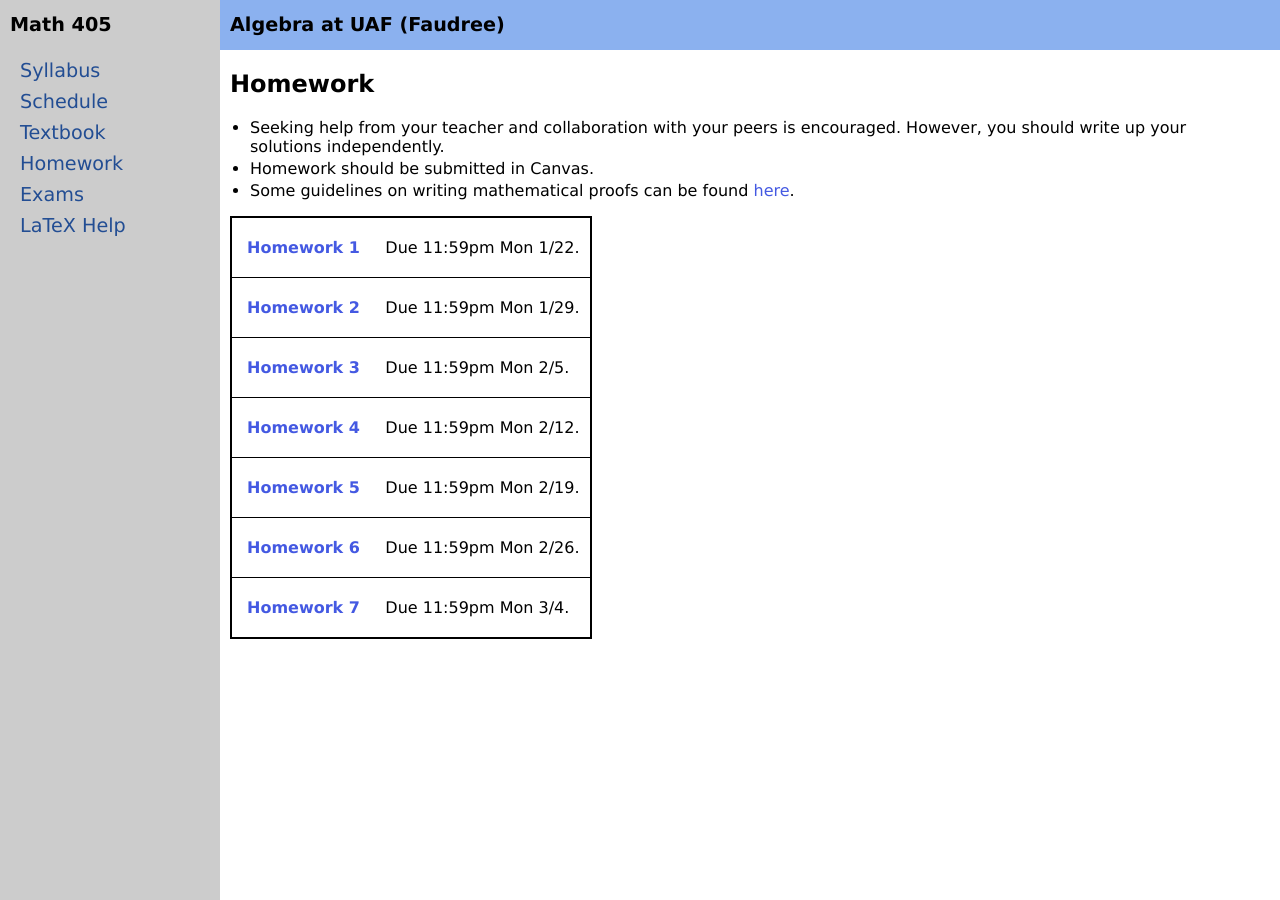
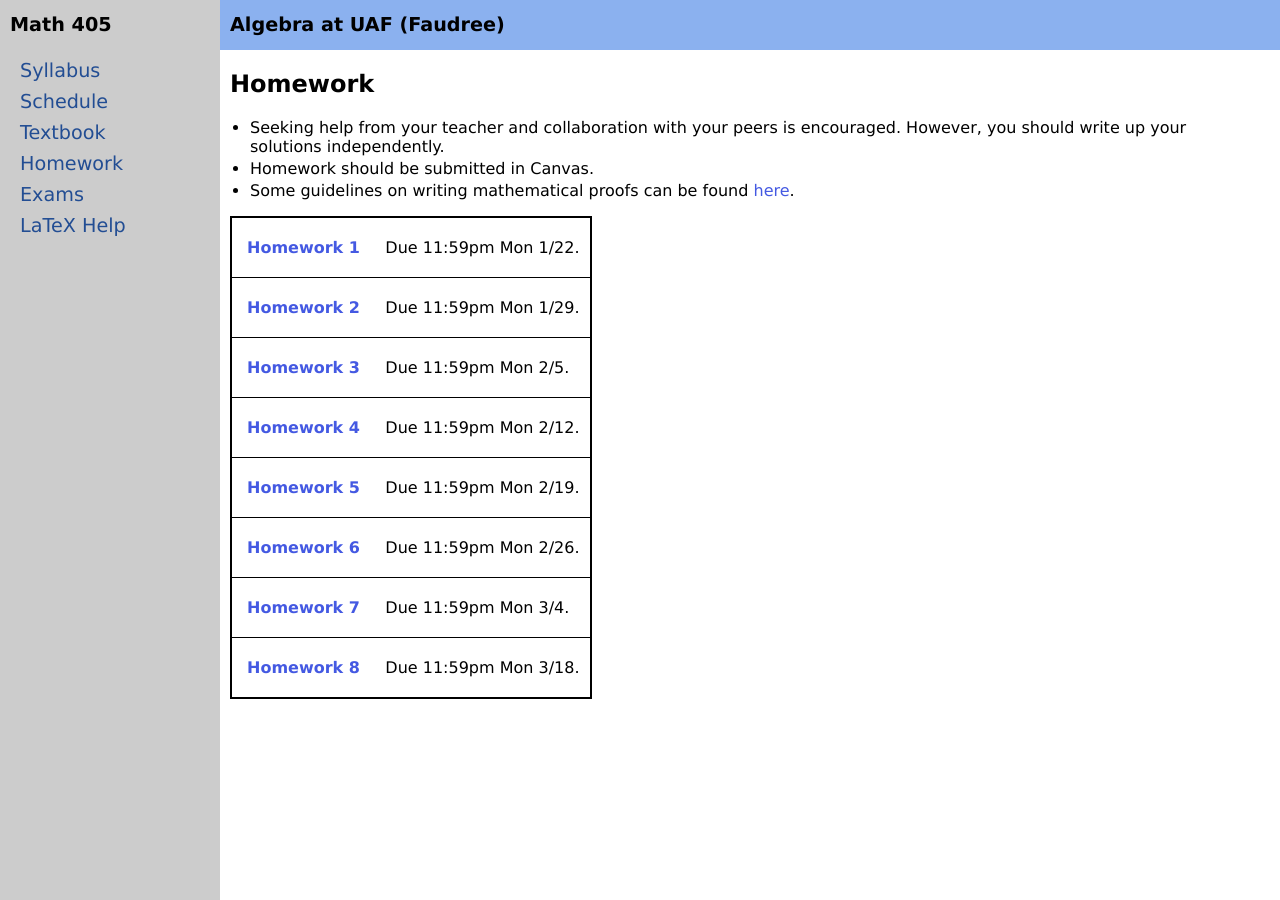
Before and after one commit to jrfaudree/M405s2024, a Jekyll site: the page built from homework.md, in a window 1280 px wide. Built offline with Jekyll 4.4.1, drawn with Linux system fonts in a browser that asks for light colours.

Commit message:
Update homework.yml

```diff
--- a/_data/homework.yml
+++ b/_data/homework.yml
@@ -22,3 +22,6 @@ homework:
 - name: Homework 7
   due: 11:59pm Mon 3/4
   url: M405s24_h7.pdf
+- name: Homework 8
+  due: 11:59pm Mon 3/18
+  url: M405s24_h8.pdf
```
